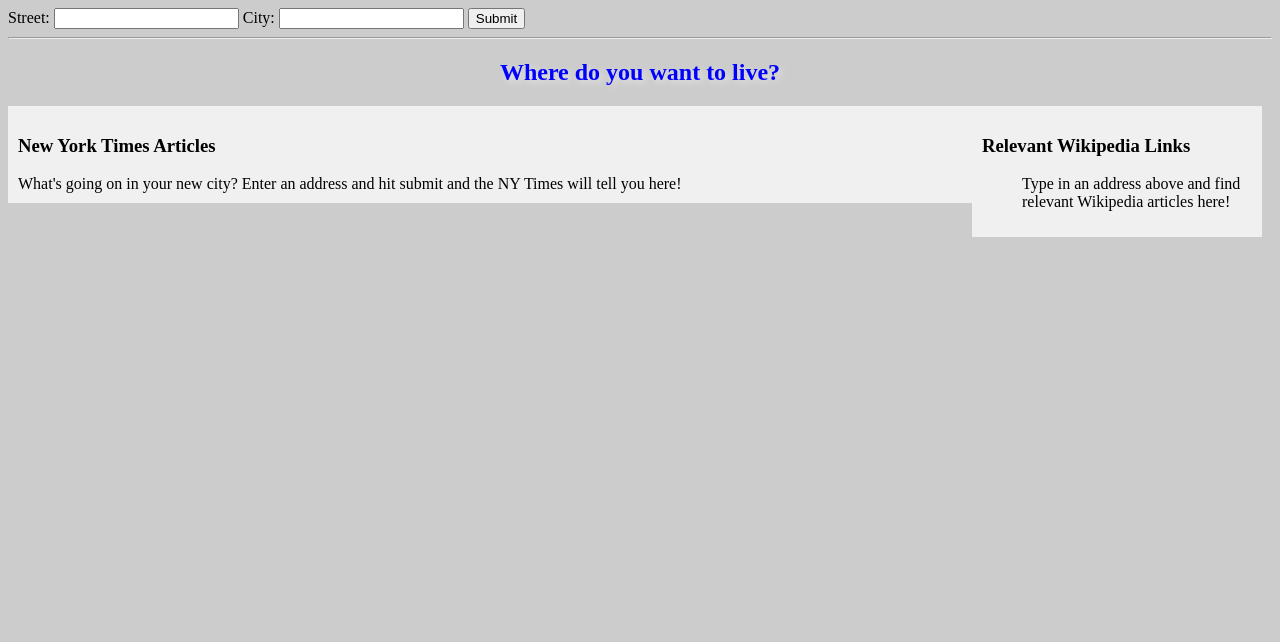
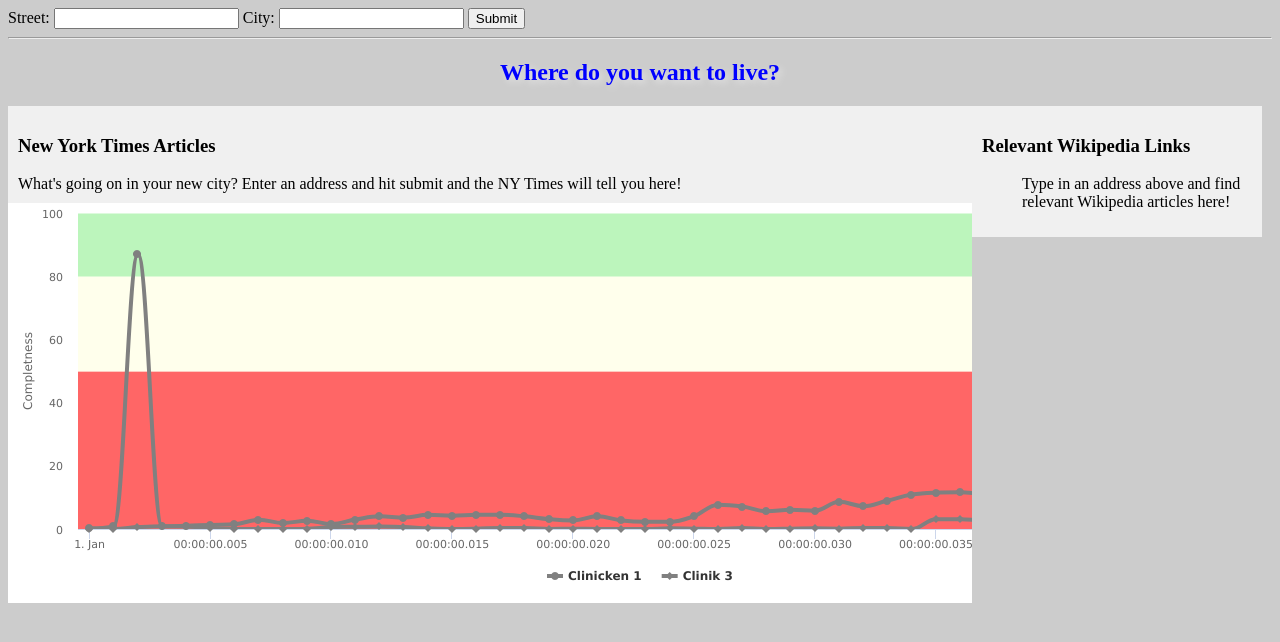
Before and after one commit to mixmixmix/web-scratch, a plain HTML site: page index.html in a window 1280 px wide. Drawn offline with nearby package versions, Linux system fonts and the light colour scheme.

Commit message:
First draft of completness graph

```diff
--- a/index.html
+++ b/index.html
@@ -3,7 +3,9 @@
 <head>
     <meta charset="UTF-8">
     <title>Your MixMoving Companion</title>
-    <link rel="stylesheet" href="css/style.css">
+    <script src="http://ajax.googleapis.com/ajax/libs/jquery/1.8.2/jquery.min.js"></script>
+    <script src="http://code.highcharts.com/highcharts.js"></script>  <link rel="stylesheet" href="css/style.css">
+    <script src="https://code.highcharts.com/modules/exporting.js"></script>
 </head>
 <body>
 
@@ -28,8 +30,9 @@
         <h3 id="nytimes-header">New York Times Articles</h3>
         <ul id="nytimes-articles" class="article-list">What's going on in your new city? Enter an address and hit submit and the NY Times will tell you here!</ul>
     </div>
+<div id="completness-graph" style="min-width: 310px; height: 400px; margin: 0 auto"></div>
 
-    <script src="js/libs/jquery.min.js"></script>
     <script src="js/script.js"></script>
+
 </body>
 </html>
--- a/js/script.js
+++ b/js/script.js
@@ -1,3 +1,84 @@
+
+$('#completness-graph').highcharts({
+    chart: {
+        type: 'spline'
+    },
+    title: {
+        text: ''
+    },
+    xAxis: {
+        type: 'datetime',
+        labels: {
+            overflow: 'justify'
+        }
+    },
+    yAxis: {
+        title: {
+            text: 'Completness'
+        },
+        minorGridLineWidth: 0,
+        gridLineWidth: 0,
+        alternateGridColor: null,
+        plotBands: [{ //RED
+            from: 0,
+            to: 50,
+            color: 'rgba(255, 0, 0, 0.6)'
+        }, { //YELLOW
+            from: 50,
+            to: 80,
+            color: 'rgba(255, 255, 224, 0.6)'
+            }
+        , { // GREEN
+            from: 80,
+            to: 100,
+            color: 'rgba(144, 238, 144,0.6)'
+        }]
+    },
+    tooltip: {
+        valueSuffix: ' m/s'
+    },
+    plotOptions: {
+        spline: {
+            lineWidth: 4,
+            states: {
+                hover: {
+                    enabled: true,
+                    lineWidth: 5
+                }
+            },
+            pointInterval: 1, // one hour
+            pointStart:0,
+            events: {
+                mouseOver: function () {
+                    this.chart.series[this.index].update({
+                        color: 'blue'
+                    });
+                },
+                mouseOut: function () {
+                    this.chart.series[this.index].update({
+                        color: "grey"
+                    });
+                }
+            }
+        }
+    },
+    series: [{
+        name: 'Clinicken 1',
+        color: "grey",
+        data: [0.2, 0.8, 87, 0.8, 1, 1.3, 1.5, 2.9, 1.9, 2.6, 1.6, 3, 4, 3.6, 4.5, 4.2, 4.5, 4.5, 4, 3.1, 2.7, 4, 2.7, 2.3, 2.3, 4.1, 7.7, 7.1, 5.6, 6.1, 5.8, 8.6, 7.2, 9, 10.9, 11.5, 11.6, 11.1, 12, 12.3, 10.7, 9.4, 9.8, 9.6, 9.8, 9.5, 8.5, 7.4, 7.6]
+
+    }, {
+        name: 'Clinik 3',
+        color: "grey",
+        data: [0, 0, 0.6, 0.9, 0.8, 0.2, 0, 0, 0, 0.1, 0.6, 0.7, 0.8, 0.6, 0.2, 0, 0.1, 0.3, 0.3, 0, 0.1, 0, 0, 0, 0.2, 0.1, 0, 0.3, 0, 0.1, 0.2, 0.1, 0.3, 0.3, 0, 3.1, 3.1, 2.5, 1.5, 1.9, 2.1, 1, 2.3, 1.9, 1.2, 0.7, 1.3, 0.4, 0.3]
+    }],
+    navigation: {
+        menuItemStyle: {
+            fontSize: '10px'
+        }
+    }
+});
+
 
 function loadData() {
 
@@ -19,7 +100,7 @@ function loadData() {
     $greeting.text('Welcome to' + addr + "!" );
     var imgSrc='http://maps.googleapis.com/maps/api/streetview?size=600x300&location=' + addr ;
     $body.append('<img class="bgimg" src="' + imgSrc + '">');
-    $body.append('SCRIPT WORKED');
+    $body.append('SCRIPT WORKED mix');
     return false;
 };
 
```
